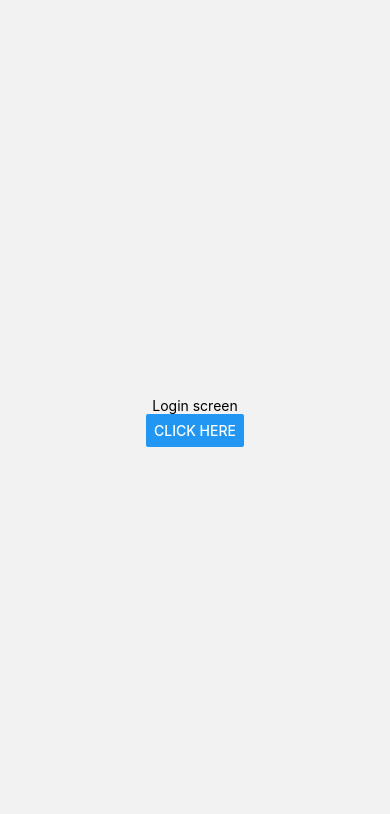
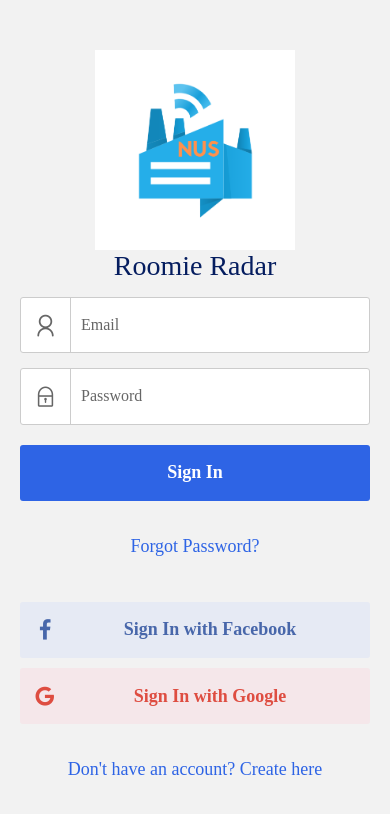
Before and after one commit to JadeCheah/roomie-radar, a React Native app: screen /Login in a window 390 px wide. Shown: the top 814 px of the page. Built offline with nearby package versions, Linux system fonts and the light colour scheme.

Commit message:
Done Login Screen

```diff
--- /dev/null
+++ b/components/FormButton.js
@@ -0,0 +1,32 @@
+import React from 'react';
+import { Text, TouchableOpacity, StyleSheet } from 'react-native';
+import {windowWidth, windowHeight} from '../utils/Dimensions';
+
+const FormButton = ({buttonTitle, ...rest}) => {
+    return (
+        <TouchableOpacity style={styles.buttonContainer} {...rest}>
+            <Text style={styles.buttonText}>{buttonTitle}</Text>
+        </TouchableOpacity>
+    );
+};
+
+export default FormButton;
+
+const styles = StyleSheet.create({
+   buttonContainer: {
+    marginTop: 10,
+    width: '100%',
+    height: windowHeight / 15,
+    backgroundColor: '#2e64e5',
+    padding: 10,
+    alignItems: 'center',
+    justifyContent: 'center',
+    borderRadius: 3,
+   },
+   buttonText: {
+    fontSize: 18,
+    fontWeight: 'bold',
+    color: '#ffffff',
+    fontFamily: 'Lato-Regular',
+   },
+});
--- /dev/null
+++ b/components/FormInput.js
@@ -0,0 +1,68 @@
+import React from 'react';
+import { View, TextInput, StyleSheet } from 'react-native';
+import { windowWidth, windowHeight} from '../utils/Dimensions';
+
+import AntDesign from 'react-native-vector-icons/AntDesign';
+
+const FormInput = ({labelValue, placeholderText, iconType, ...rest}) => {
+    return (
+        <View style={styles.inputContainer}>
+            <View style={styles.iconStyle}>
+                <AntDesign name={iconType} size={25} color="#666" />
+            </View>
+            <TextInput
+                value={labelValue}
+                style={styles.input}
+                numberOfLines={1}
+                placeholder={placeholderText}
+                placeholderTextColor="#666"
+                {...rest}
+            />
+        </View>
+    );
+};
+
+export default FormInput;
+
+const styles = StyleSheet.create({
+    inputContainer: {
+        marginTop: 5,
+        marginBottom: 10,
+        width: '100%',
+        height: windowHeight / 15,
+        borderColor: '#ccc',
+        borderRadius: 3,
+        borderWidth: 1,
+        flexDirection: 'row',
+        alignItems: 'center',
+        backgroundColor: '#fff',
+    },
+    iconStyle: {
+        padding: 10,
+        height: '100%',
+        justifyContent: 'center',
+        alignItems: 'center',
+        borderRightColor: '#ccc',
+        borderRightWidth: 1,
+        width: 50,
+    },
+    input: {
+        padding: 10,
+        flex: 1,
+        fontSize: 16,
+        fontFamily: 'Lato-Regular',
+        color: '#333',
+        justifyContent: 'center',
+        alignItems: 'center',
+    },
+    inputField: {
+        padding: 10,
+        marginTop: 5,
+        marginBottom: 10,
+        width: windowWidth / 1.5,
+        height: windowHeight / 15,
+        fontSize: 16,
+        borderRadius: 8,
+        borderWidth: 1,
+    },
+});
--- a/components/LoginScreen.js
+++ b/components/LoginScreen.js
@@ -1,14 +1,64 @@
-import React from "react";
-import { StyleSheet, View, Text, Button } from "react-native";
+import React, {useState} from "react";
+import { StyleSheet, TouchableOpacity, Image, View, Text } from "react-native";
+import FormInput from '../components/FormInput';
+import FormButton from '../components/FormButton';
+import SocialButton from '../components/SocialButton';
 
-const LoginScreen = () =>  {
+const LoginScreen = ({navigation}) =>  {
+  const [email, setEmail] = useState();
+  const [password, setPassword] = useState();
+
+
   return (
     <View style = {styles.container}>
-      <Text>Login screen</Text>
-      <Button
-      title ='Click here'
-      onPress={() => alert('hi missus!')}
+      <Image source={require('../assets/Roomie-radar-white-background-1.png')}
+      style={styles.logo}
       />
+      <Text style={styles.text}>Roomie Radar</Text>
+      <FormInput
+        labelValue={email}
+        onChangeText={(userEmail) => setEmail(userEmail)}
+        placeholderText="Email"
+        iconType="user"
+        keyboardType="email-address"
+        autoCapitalize="none"
+        autoCorrect={false}
+      />
+      <FormInput
+        labelValue={password}
+        onChangeText={(userPassword) => setPassword(userPassword)}
+        placeholderText="Password"
+        iconType="lock"
+        secureTextEntry={true}
+      />
+      <FormButton
+        buttonTitle="Sign In"
+        onPress={() => alert('Sign In Clicked!')}
+      />
+      <TouchableOpacity
+        style={styles.forgotButton}
+        onPress={() => {}}>
+        <Text style={styles.navButtonText}>Forgot Password?</Text>
+      </TouchableOpacity>
+      <SocialButton
+        buttonTitle="Sign In with Facebook"
+        buttonType="facebook"
+        color="#4867aa"
+        backgroundColor="#e6eaf4"
+        onPress={() => {}}
+      />
+      <SocialButton
+        buttonTitle="Sign In with Google"
+        buttonType="google"
+        color="#de4d41"
+        backgroundColor="#f5e7ea"
+        onPress={() => {}}
+      />
+      <TouchableOpacity
+        style={styles.forgotButton}
+        onPress={() => navigation.navigate('Signup')}>
+        <Text style={styles.navButtonText}>Don't have an account? Create here</Text>
+      </TouchableOpacity>
     </View>
   );
 };
@@ -17,8 +67,32 @@ export default LoginScreen;
 
 const styles = StyleSheet.create({
   container: {
-    flex: 1,
+    justifyContent: 'center',
     alignItems: 'center',
-    justifyContent: 'center'
+    padding: 20,
+    paddingTop: 50
+  },
+  logo: {
+    height: 200,
+    width: 200,
+    resizeMode: 'cover',
+  },
+  text: {
+    fontFamily: 'Kufam-SemiBoldItalic',
+    fontSize: 28,
+    marginBottom: 10,
+    color: '#051d5f',
+  },
+  navButton: {
+    marginTop: 15,
+  },
+  forgotButton: {
+    marginVertical: 35,
+  },
+  navButtonText: {
+    fontSize: 18,
+    fontWeight: '500',
+    color: '#2e64e5',
+    fontFamily: 'Lato-Regular',
   },
 });
--- /dev/null
+++ b/components/SocialButton.js
@@ -0,0 +1,51 @@
+import React from 'react';
+import { View, Text, TouchableOpacity, StyleSheet } from 'react-native';
+import {windowWidth, windowHeight} from '../utils/Dimensions';
+
+import FontAwesome from 'react-native-vector-icons/FontAwesome';
+
+const SocialButton = ({buttonTitle, buttonType, color, backgroundColor, ...rest}) => {
+    return (
+        <TouchableOpacity
+            style={[styles.buttonContainer, {backgroundColor: backgroundColor}]}
+            {... rest}>
+            <View style={styles.iconWrapper}>
+                <FontAwesome name={buttonType} style={styles.icon} size={22} color={color} />
+            </View>
+            <View style={styles.btnTxtWrapper}>
+                <Text style={[styles.buttonText, {color: color}]}>{buttonTitle}</Text>
+            </View>
+        </TouchableOpacity>
+    );
+};
+
+export default SocialButton;
+
+const styles = StyleSheet.create({
+    buttonContainer: {
+        marginTop: 10,
+        width: '100%',
+        height: windowHeight / 15,
+        padding: 10,
+        flexDirection: 'row',
+        borderRadius: 3,
+      },
+      iconWrapper: {
+        width: 30,
+        justifyContent: 'center',
+        alignItems: 'center',
+      },
+      icon: {
+        fontWeight: 'bold',
+      },
+      btnTxtWrapper: {
+        flex: 1,
+        justifyContent: 'center',
+        alignItems: 'center',
+      },
+      buttonText: {
+        fontSize: 18,
+        fontWeight: 'bold',
+        fontFamily: 'Lato-Regular',
+      },
+});
--- a/package.json
+++ b/package.json
@@ -18,7 +18,8 @@
     "react-native": "0.74.1",
     "react-native-onboarding-swiper": "^1.2.0",
     "react-native-safe-area-context": "4.10.1",
-    "react-native-screens": "3.31.1"
+    "react-native-screens": "3.31.1",
+    "react-native-vector-icons": "^10.1.0"
   },
   "devDependencies": {
     "@babel/core": "^7.20.0"
--- /dev/null
+++ b/utils/Dimensions.js
@@ -0,0 +1,3 @@
+import { Dimensions } from 'react-native';
+export const windowWidth = Dimensions.get('window').width;
+export const windowHeight = Dimensions.get('window').height;
```
Also changed, not shown: components/SignupScreen.js (added, +24 -0 lines), assets/Roomie-radar-white-background-1.png (added), 1 other file (tests, documents, lock files or other folders).
